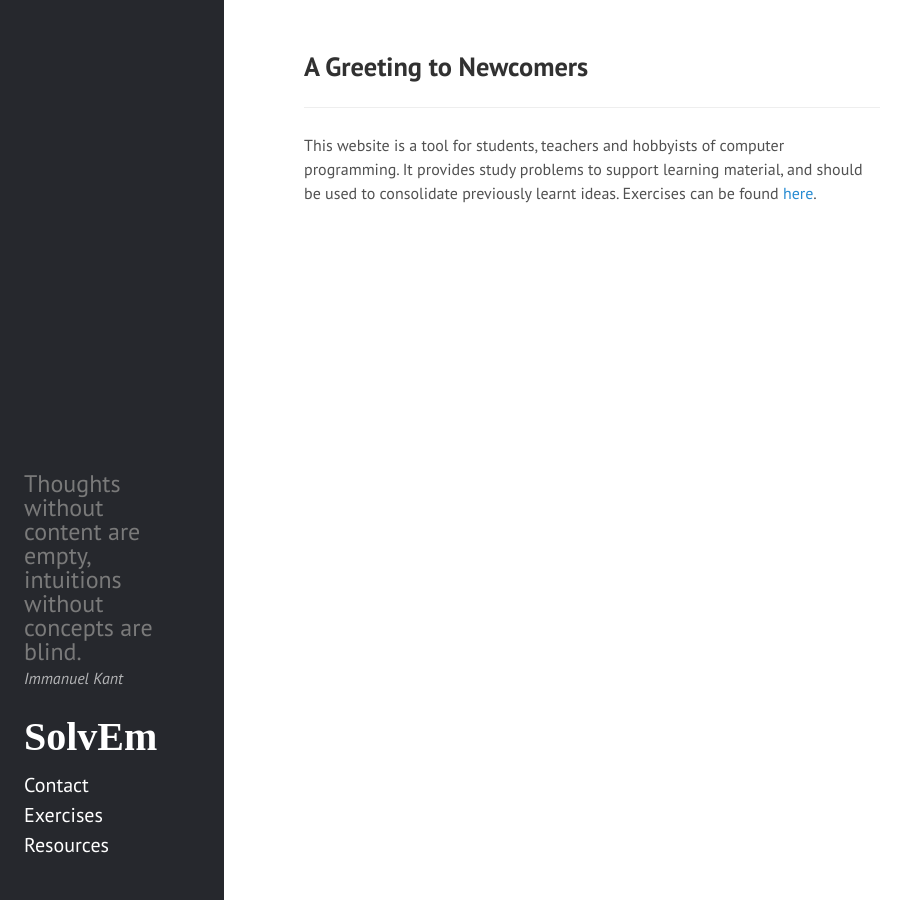
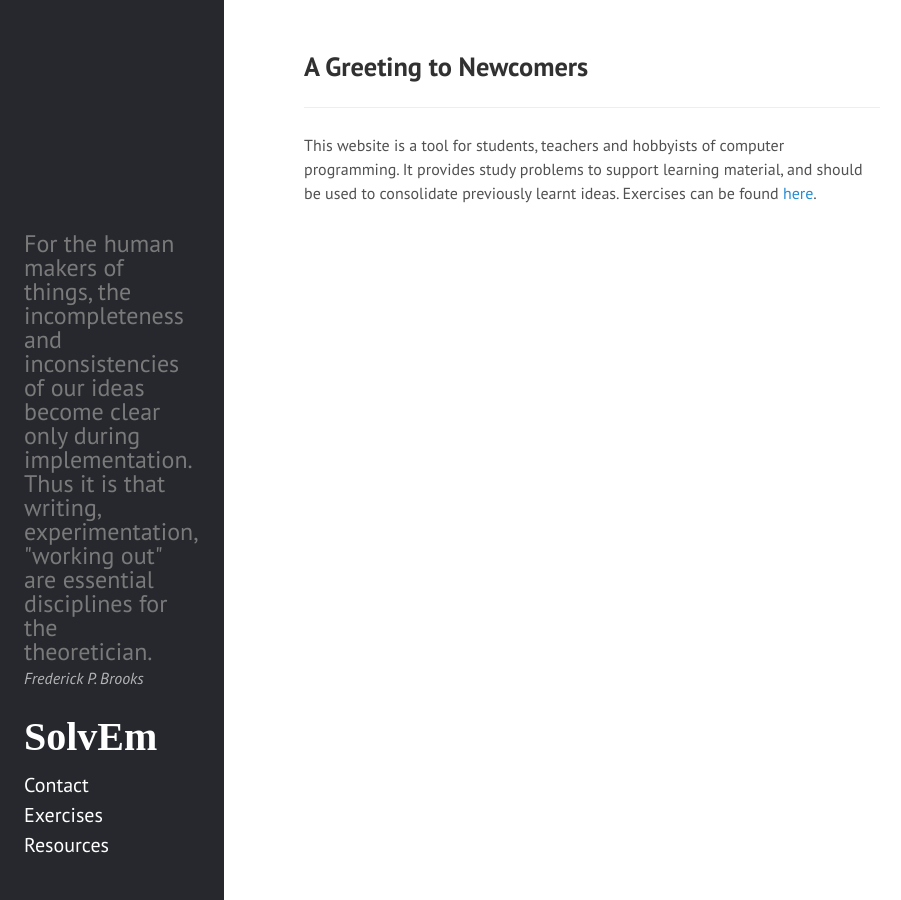
Before and after one commit to kranzuft/nodlim_old, a Jekyll site: the page built from index.md, in a window 1280 px wide. Shown: the whole page, without its empty margins (0-901 px from the left). Built offline with Jekyll 4.4.1, drawn with Linux system fonts in a browser that asks for light colours; some web fonts are replaced.

Commit message:
Changed front page quote to one from Mythical Man Month

```diff
--- a/index.md
+++ b/index.md
@@ -1,8 +1,8 @@
 ---
 layout: default
 title: Home
-quote: Thoughts without content are empty, intuitions without concepts are blind.
-qauth: Immanuel Kant
+quote: For the human makers of things, the incompleteness and inconsistencies of our ideas become clear only during implementation. Thus it is that writing, experimentation, "working out" are essential disciplines for the theoretician.
+qauth: Frederick P. Brooks
 qcite: https://archive.org/details/immanuelkantscri032379mbp
 qauth-short: I.Kant
 ---
```
